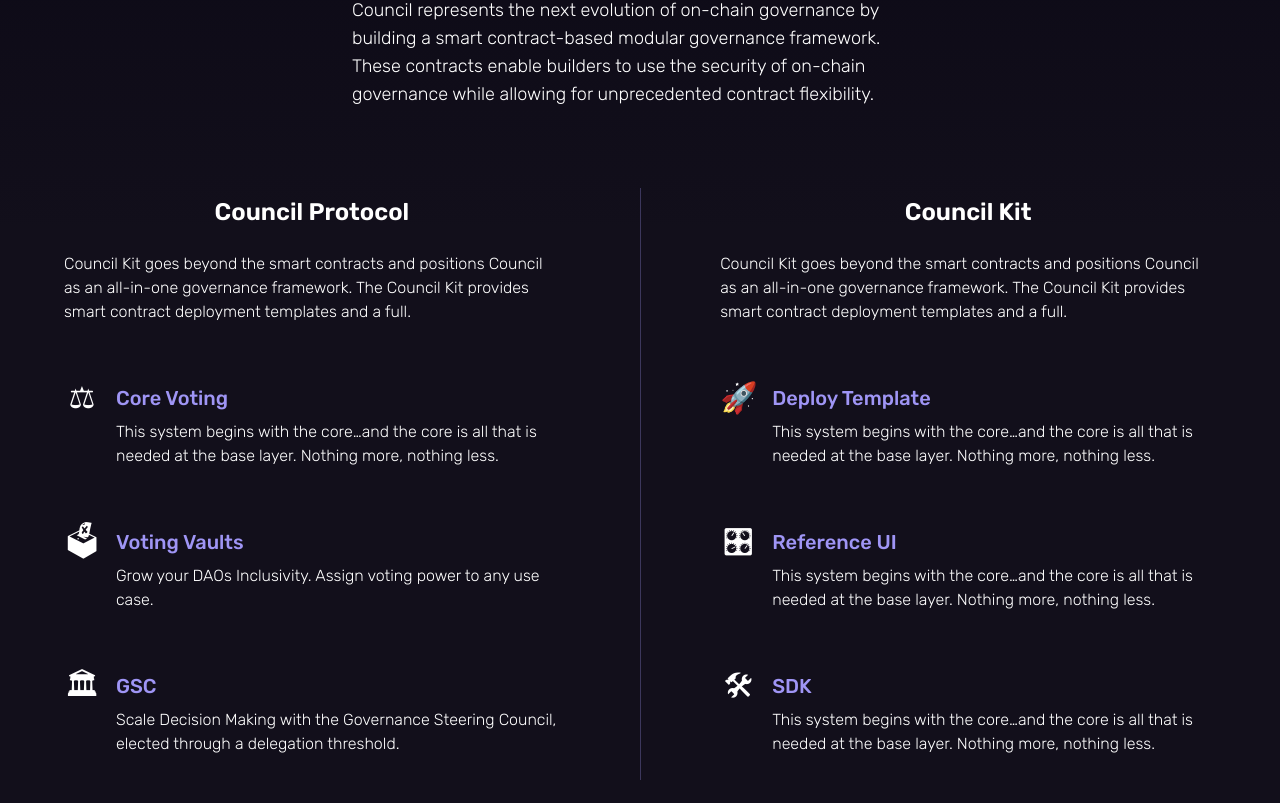
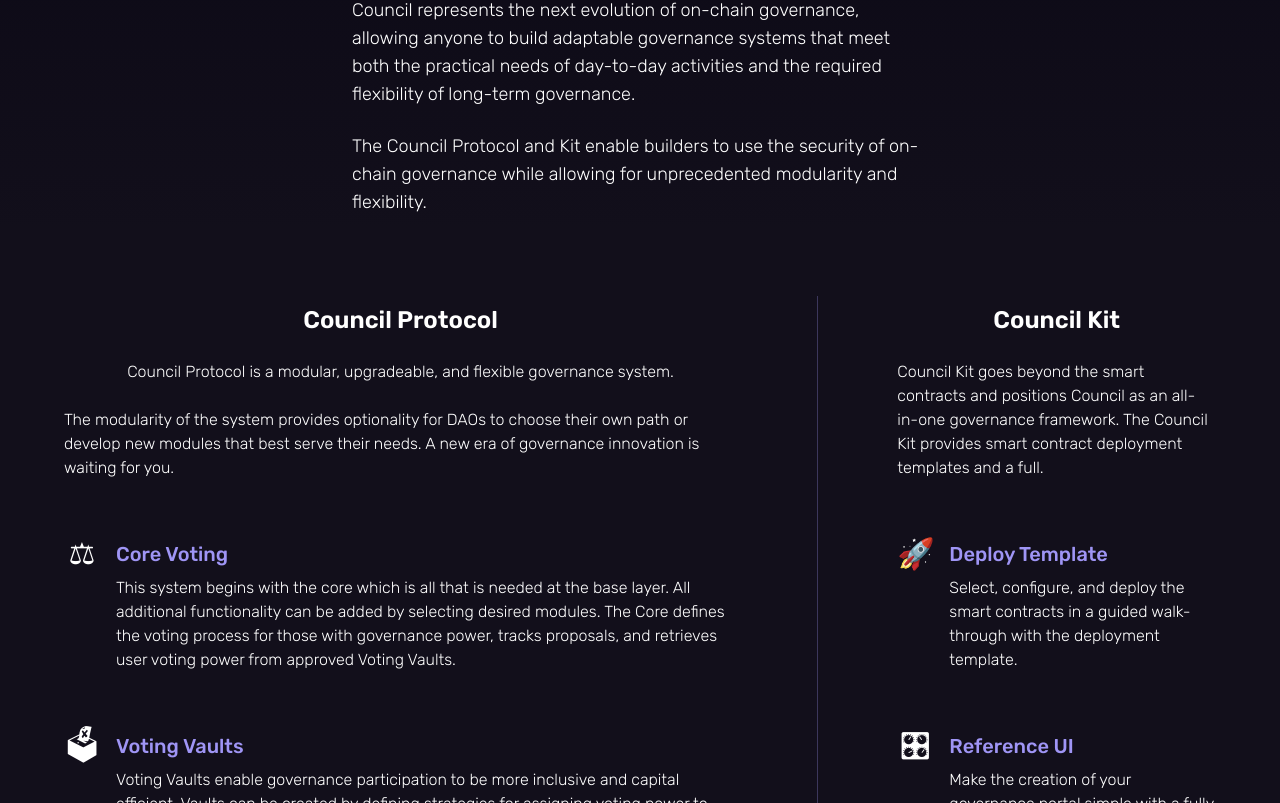
Before and after one commit to delvtech/council-kit, a React (Vite) app in the folder apps/landing-page/: page / in a window 1280 px wide. Shown: the part 957-1760 px from the top of the page. Built offline with nearby package versions, Linux system fonts and the light colour scheme; the HTML template or start-up script is replaced by a standard one.

Commit message:
copy updates

```diff
--- a/apps/landing-page/src/App.tsx
+++ b/apps/landing-page/src/App.tsx
@@ -64,11 +64,15 @@ function App(): ReactElement {
             <div className="flex flex-col gap-6 mx-auto mb-10 md:max-w-xl md:items-center md:mb-20">
               <h2 className="text-4xl">What is Council?</h2>
               <p className="text-lg">
-                Council represents the next evolution of on-chain governance by
-                building a smart contract-based modular governance framework.
-                These contracts enable builders to use the security of on-chain
-                governance while allowing for unprecedented contract
-                flexibility.
+                Council represents the next evolution of on-chain governance,
+                allowing anyone to build adaptable governance systems that meet
+                both the practical needs of day-to-day activities and the
+                required flexibility of long-term governance.
+              </p>
+              <p className="text-lg">
+                The Council Protocol and Kit enable builders to use the security
+                of on-chain governance while allowing for unprecedented
+                modularity and flexibility.
               </p>
             </div>
 
@@ -77,9 +81,14 @@ function App(): ReactElement {
                 <div className="flex flex-col gap-6 md:items-center">
                   <h3 className="text-2xl font-semibold">Council Protocol</h3>
                   <p>
-                    Council Kit goes beyond the smart contracts and positions
-                    Council as an all-in-one governance framework. The Council
-                    Kit provides smart contract deployment templates and a full.
+                    Council Protocol is a modular, upgradeable, and flexible
+                    governance system.
+                  </p>
+                  <p>
+                    The modularity of the system provides optionality for DAOs
+                    to choose their own path or develop new modules that best
+                    serve their needs. A new era of governance innovation is
+                    waiting for you.
                   </p>
                 </div>
                 <div className="flex gap-4 pb-8 border-b border-b-primary-20 md:border-none md:pb-0">
@@ -91,8 +100,12 @@ function App(): ReactElement {
                       Core Voting
                     </h4>
                     <p>
-                      This system begins with the core…and the core is all that
-                      is needed at the base layer. Nothing more, nothing less.
+                      This system begins with the core which is all that is
+                      needed at the base layer. All additional functionality can
+                      be added by selecting desired modules. The Core defines
+                      the voting process for those with governance power, tracks
+                      proposals, and retrieves user voting power from approved
+                      Voting Vaults.
                     </p>
                   </div>
                 </div>
@@ -105,8 +118,10 @@ function App(): ReactElement {
                       Voting Vaults
                     </h4>
                     <p>
-                      Grow your DAOs Inclusivity. Assign voting power to any use
-                      case.
+                      Voting Vaults enable governance participation to be more
+                      inclusive and capital efficient. Vaults can be created by
+                      defining strategies for assigning voting power to
+                      different use cases.
                     </p>
                   </div>
                 </div>
@@ -119,8 +134,13 @@ function App(): ReactElement {
                       GSC
                     </h4>
                     <p>
-                      Scale Decision Making with the Governance Steering
-                      Council, elected through a delegation threshold.
+                      The Governance Steering Council (GSC) enables scalable
+                      decision-making for DAOs. The GSC is a group of
+                      representatives elected on a rolling-basis model of
+                      delegation and must maintain a minimum level of voting
+                      power to remain on the Council. Council members can
+                      create, vote, and execute proposals and can be assigned
+                      further duties through the governance process.
                     </p>
                   </div>
                 </div>
@@ -147,8 +167,8 @@ function App(): ReactElement {
                       Deploy Template
                     </h4>
                     <p>
-                      This system begins with the core…and the core is all that
-                      is needed at the base layer. Nothing more, nothing less.
+                      Select, configure, and deploy the smart contracts in a
+                      guided walk-through with the deployment template.
                     </p>
                   </div>
                 </div>
@@ -162,8 +182,9 @@ function App(): ReactElement {
                       Reference UI
                     </h4>
                     <p>
-                      This system begins with the core…and the core is all that
-                      is needed at the base layer. Nothing more, nothing less.
+                      Make the creation of your governance portal simple with a
+                      fully customizable reference UI built with React,
+                      TypeScript, and NextJS.
                     </p>
                   </div>
                 </div>
@@ -177,8 +198,9 @@ function App(): ReactElement {
                       SDK
                     </h4>
                     <p>
-                      This system begins with the core…and the core is all that
-                      is needed at the base layer. Nothing more, nothing less.
+                      A TypeScript SDK which interfaces with the Council
+                      Protocol smart contracts and unlocks the ability to create
+                      custom scripts.
                     </p>
                   </div>
                 </div>
@@ -195,7 +217,7 @@ function App(): ReactElement {
             <ol className="flex flex-col gap-3 text-xl">
               <li className="flex gap-1">
                 <div className="w-6 opacity-50 text-primary-text-light">1.</div>
-                Deploy the contracts
+                Select module(s) & Deploy smart contracts
               </li>
               <li className="flex gap-1">
                 <div className="w-6 opacity-50 text-primary-text-light">2.</div>
--- a/apps/landing-page/src/ui/Footer.tsx
+++ b/apps/landing-page/src/ui/Footer.tsx
@@ -78,7 +78,9 @@ export function Footer(): ReactElement {
             <ul className="space-y-4">
               <li>
                 <a
-                  href="https://discord.gg/7NB7D5uN"
+                  href="https://discord.gg/srgcTGccGe"
+                  target="_blank"
+                  rel="noreferrer"
                   className="flex items-center gap-3 transition-all group text-primary-text hover:text-white"
                 >
                   <DiscordIcon className="w-5 transition-all fill-primary-text group-hover:fill-white" />
```
